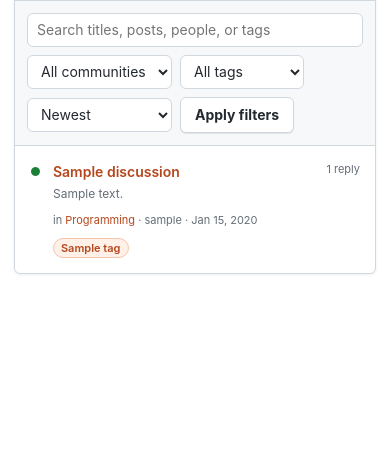
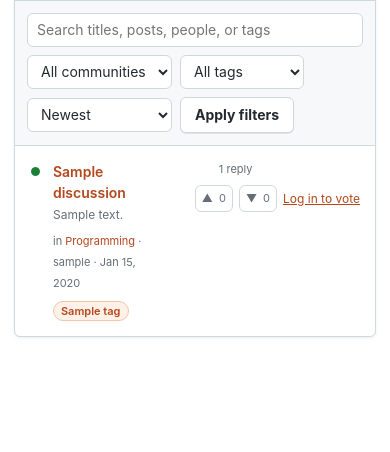
Before and after one commit to Hawserd1/Intelicommunity-Segismar-HomerGino-G01, a Django app: page /discussions/ in a window 390 px wide; the page is wider, and only the part inside the window is pictured. Shown: the part 315-767 px from the top of that part. Run offline with Django 5.2, Linux system fonts and the light colour scheme; data comes from the database, SQL or seed files in the repository; tables that the repository leaves empty hold one stand-in row (values such as "Sample post"); data that the repository does not hold is empty.

Commit message:
Add discussion voting

```diff
--- a/community/models.py
+++ b/community/models.py
@@ -86,3 +86,38 @@ class Reply(models.Model):
 
     def __str__(self):
         return f'Reply by {self.author} on {self.discussion}'
+
+
+class Vote(models.Model):
+    class Value(models.TextChoices):
+        UP = 'up', 'Upvote'
+        DOWN = 'down', 'Downvote'
+
+    discussion = models.ForeignKey(
+        Discussion,
+        on_delete=models.CASCADE,
+        related_name='votes',
+    )
+    user = models.ForeignKey(
+        settings.AUTH_USER_MODEL,
+        on_delete=models.CASCADE,
+        related_name='discussion_votes',
+    )
+    value = models.CharField(max_length=4, choices=Value.choices)
+    created_at = models.DateTimeField(auto_now_add=True)
+    updated_at = models.DateTimeField(auto_now=True)
+
+    class Meta:
+        constraints = [
+            models.UniqueConstraint(
+                fields=('discussion', 'user'),
+                name='unique_vote_per_user_discussion',
+            ),
+            models.CheckConstraint(
+                condition=models.Q(value__in=('up', 'down')),
+                name='vote_value_must_be_up_or_down',
+            ),
+        ]
+
+    def __str__(self):
+        return f'{self.get_value_display()} by {self.user} on {self.discussion}'
--- a/community/urls.py
+++ b/community/urls.py
@@ -14,6 +14,7 @@ urlpatterns = [
     path('discussions/new/', views.DiscussionCreateView.as_view(), name='discussion_create'),
     path('discussions/<int:pk>/', views.DiscussionDetailView.as_view(), name='discussion_detail'),
     path('discussions/<int:pk>/reply/', views.add_reply, name='reply_create'),
+    path('discussions/<int:pk>/vote/', views.vote_discussion, name='discussion_vote'),
     path('discussions/<int:pk>/edit/', views.DiscussionUpdateView.as_view(), name='discussion_update'),
     path('discussions/<int:pk>/delete/', views.DiscussionDeleteView.as_view(), name='discussion_delete'),
 ]
--- a/community/views.py
+++ b/community/views.py
@@ -2,8 +2,8 @@ from django.contrib import messages
 from django.contrib.auth.decorators import login_required
 from django.contrib.auth.mixins import LoginRequiredMixin
 from django.core.exceptions import PermissionDenied
-from django.db.models import Count, Q
-from django.http import HttpResponseNotAllowed
+from django.db.models import CharField, Count, OuterRef, Q, Subquery, Value
+from django.http import HttpResponseBadRequest, HttpResponseNotAllowed
 from django.shortcuts import get_object_or_404, redirect, render
 from django.urls import reverse, reverse_lazy
 from django.views.generic import CreateView, DeleteView, DetailView, ListView, UpdateView
@@ -11,7 +11,7 @@ from django.views.generic import CreateView, DeleteView, DetailView, ListView, U
 from accounts.models import CustomUser
 
 from .forms import DiscussionForm, ReplyForm
-from .models import CommunitySection, Discussion, Reply, Tag
+from .models import CommunitySection, Discussion, Reply, Tag, Vote
 
 
 DISCUSSION_SORTS = {
@@ -26,6 +26,31 @@ SECTION_SORTS = {
     'oldest': ('created_at', 'pk'),
     'popular': ('-follower_count', '-discussion_count', 'name'),
 }
+
+
+def _annotate_discussion_votes(request, queryset):
+    queryset = queryset.annotate(
+        upvote_count=Count(
+            'votes',
+            filter=Q(votes__value=Vote.Value.UP),
+            distinct=True,
+        ),
+        downvote_count=Count(
+            'votes',
+            filter=Q(votes__value=Vote.Value.DOWN),
+            distinct=True,
+        ),
+    )
+    if request.user.is_authenticated:
+        user_vote = Subquery(
+            Vote.objects.filter(
+                discussion_id=OuterRef('pk'),
+                user_id=request.user.pk,
+            ).values('value')[:1]
+        )
+    else:
+        user_vote = Value('', output_field=CharField())
+    return queryset.annotate(user_vote=user_vote)
 
 
 def _filter_discussions(request, queryset):
@@ -48,8 +73,10 @@ def _filter_discussions(request, queryset):
         queryset = queryset.filter(tags__pk=int(tag_id))
 
     sort = sort if sort in DISCUSSION_SORTS else 'newest'
+    queryset = queryset.annotate(reply_count=Count('replies', distinct=True))
+    queryset = _annotate_discussion_votes(request, queryset)
     return (
-        queryset.annotate(reply_count=Count('replies', distinct=True))
+        queryset
         .distinct()
         .order_by(*DISCUSSION_SORTS[sort])
         .prefetch_related('tags')
@@ -129,6 +156,7 @@ class DiscussionListView(ListView):
     model = Discussion
     template_name = 'community/discussion_list.html'
     context_object_name = 'discussions'
+
     def get_queryset(self):
         queryset, filters = _filter_discussions(
             self.request,
@@ -207,9 +235,12 @@ class DiscussionDetailView(DetailView):
     model = Discussion
     template_name = 'community/discussion_detail.html'
     context_object_name = 'discussion'
-    queryset = Discussion.objects.select_related('section', 'author').prefetch_related(
-        'replies__author', 'tags'
-    )
+
+    def get_queryset(self):
+        queryset = Discussion.objects.select_related(
+            'section', 'author'
+        ).prefetch_related('replies__author', 'tags')
+        return _annotate_discussion_votes(self.request, queryset)
 
     def get_context_data(self, **kwargs):
         context = super().get_context_data(**kwargs)
@@ -235,6 +266,15 @@ def add_reply(request, pk):
         messages.success(request, 'Your reply has been added.')
         return redirect(discussion)
 
+    discussion = get_object_or_404(
+        _annotate_discussion_votes(
+            request,
+            Discussion.objects.select_related('section', 'author').prefetch_related(
+                'replies__author', 'tags'
+            ),
+        ),
+        pk=pk,
+    )
     return render(
         request,
         'community/discussion_detail.html',
@@ -245,6 +285,33 @@ def add_reply(request, pk):
         },
         status=400,
     )
+
+
+@login_required
+def vote_discussion(request, pk):
+    if request.method != 'POST':
+        return HttpResponseNotAllowed(['POST'])
+
+    value = request.POST.get('value')
+    if value not in Vote.Value.values:
+        return HttpResponseBadRequest('Choose either an upvote or a downvote.')
+
+    discussion = get_object_or_404(Discussion, pk=pk)
+    vote, created = Vote.objects.get_or_create(
+        discussion=discussion,
+        user=request.user,
+        defaults={'value': value},
+    )
+    if created:
+        messages.success(request, 'Your vote has been recorded.')
+    elif vote.value == value:
+        vote.delete()
+        messages.success(request, 'Your vote has been removed.')
+    else:
+        vote.value = value
+        vote.save(update_fields=('value', 'updated_at'))
+        messages.success(request, 'Your vote has been changed.')
+    return redirect(discussion)
 
 
 def _can_manage_discussion(user, discussion):
--- a/dashboard/static/dashboard/site.css
+++ b/dashboard/static/dashboard/site.css
@@ -865,6 +865,79 @@ p {
     font-size: 11px;
 }
 
+.discussion-row-stats {
+    display: flex;
+    flex-shrink: 0;
+    flex-direction: column;
+    align-items: flex-end;
+    gap: 8px;
+}
+
+.vote-controls {
+    display: flex;
+    flex-wrap: wrap;
+    align-items: center;
+    gap: 6px;
+    margin-top: 12px;
+}
+
+.vote-controls form {
+    margin: 0;
+}
+
+.vote-button,
+.vote-total {
+    display: inline-flex;
+    min-height: 32px;
+    align-items: center;
+    justify-content: center;
+    gap: 6px;
+    padding: 4px 9px;
+    border: 1px solid var(--line);
+    border-radius: 6px;
+    background: var(--paper);
+    color: var(--muted);
+    font: inherit;
+    font-size: 12px;
+}
+
+.vote-button {
+    cursor: pointer;
+}
+
+.vote-button:hover,
+.vote-button:focus-visible {
+    border-color: var(--orange);
+    color: var(--orange-dark);
+}
+
+.vote-button:focus-visible {
+    outline: 2px solid rgb(232 93 36 / 25%);
+    outline-offset: 1px;
+}
+
+.vote-button.is-selected {
+    border-color: #f1c6ac;
+    background: var(--orange-pale);
+    color: var(--orange-dark);
+    font-weight: 650;
+}
+
+.vote-login {
+    font-size: 12px;
+}
+
+.vote-controls-compact {
+    margin-top: 0;
+}
+
+.vote-controls-compact .vote-button,
+.vote-controls-compact .vote-total {
+    min-height: 27px;
+    padding: 2px 6px;
+    font-size: 11px;
+}
+
 .form-panel-wide {
     width: min(760px, 100%);
 }
@@ -1104,6 +1177,11 @@ p {
         margin-left: 24px;
     }
 
+    .discussion-row-stats {
+        align-items: flex-start;
+        margin-left: 24px;
+    }
+
     .site-footer {
         flex-direction: column;
         gap: 2px;
--- /dev/null
+++ b/templates/community/_vote_controls.html
@@ -0,0 +1,20 @@
+<div class="vote-controls{% if compact %} vote-controls-compact{% endif %}" aria-label="Discussion votes">
+    {% if user.is_authenticated %}
+        <form method="post" action="{% url 'community:discussion_vote' discussion.pk %}">
+            {% csrf_token %}
+            <button class="vote-button{% if discussion.user_vote == 'up' %} is-selected{% endif %}" type="submit" name="value" value="up" aria-label="Upvote this discussion" aria-pressed="{% if discussion.user_vote == 'up' %}true{% else %}false{% endif %}">
+                <span aria-hidden="true">▲</span> {{ discussion.upvote_count }}
+            </button>
+        </form>
+        <form method="post" action="{% url 'community:discussion_vote' discussion.pk %}">
+            {% csrf_token %}
+            <button class="vote-button{% if discussion.user_vote == 'down' %} is-selected{% endif %}" type="submit" name="value" value="down" aria-label="Downvote this discussion" aria-pressed="{% if discussion.user_vote == 'down' %}true{% else %}false{% endif %}">
+                <span aria-hidden="true">▼</span> {{ discussion.downvote_count }}
+            </button>
+        </form>
+    {% else %}
+        <span class="vote-total"><span aria-hidden="true">▲</span> {{ discussion.upvote_count }} <span class="visually-hidden">upvotes</span></span>
+        <span class="vote-total"><span aria-hidden="true">▼</span> {{ discussion.downvote_count }} <span class="visually-hidden">downvotes</span></span>
+        <a class="vote-login" href="{% url 'accounts:login' %}?next={{ request.get_full_path|urlencode }}">Log in to vote</a>
+    {% endif %}
+</div>
--- a/templates/community/discussion_detail.html
+++ b/templates/community/discussion_detail.html
@@ -19,6 +19,7 @@
             {% endif %}
         </div>
         <div class="discussion-body">{{ discussion.body|linebreaks }}</div>
+        {% include "community/_vote_controls.html" %}
         {% if discussion.tags.exists %}
             <ul class="tag-list" aria-label="Discussion tags">
                 {% for tag in discussion.tags.all %}
--- a/templates/community/discussion_list.html
+++ b/templates/community/discussion_list.html
@@ -74,7 +74,10 @@
                                 </ul>
                             {% endif %}
                         </div>
-                        <span class="reply-count">{{ discussion.reply_count }} repl{{ discussion.reply_count|pluralize:"y,ies" }}</span>
+                        <div class="discussion-row-stats">
+                            <span class="reply-count">{{ discussion.reply_count }} repl{{ discussion.reply_count|pluralize:"y,ies" }}</span>
+                            {% include "community/_vote_controls.html" with compact=True %}
+                        </div>
                     </li>
                 {% endfor %}
             </ul>
--- a/templates/community/section_detail.html
+++ b/templates/community/section_detail.html
@@ -78,7 +78,10 @@
                                 </ul>
                             {% endif %}
                         </div>
-                        <span class="reply-count">{{ discussion.replies.count }} repl{{ discussion.replies.count|pluralize:"y,ies" }}</span>
+                        <div class="discussion-row-stats">
+                            <span class="reply-count">{{ discussion.reply_count }} repl{{ discussion.reply_count|pluralize:"y,ies" }}</span>
+                            {% include "community/_vote_controls.html" with compact=True %}
+                        </div>
                     </li>
                 {% endfor %}
             </ul>
--- a/templates/community/tag_detail.html
+++ b/templates/community/tag_detail.html
@@ -60,7 +60,10 @@
                                 {% endfor %}
                             </ul>
                         </div>
-                        <span class="reply-count">{{ discussion.reply_count }} repl{{ discussion.reply_count|pluralize:"y,ies" }}</span>
+                        <div class="discussion-row-stats">
+                            <span class="reply-count">{{ discussion.reply_count }} repl{{ discussion.reply_count|pluralize:"y,ies" }}</span>
+                            {% include "community/_vote_controls.html" with compact=True %}
+                        </div>
                     </li>
                 {% endfor %}
             </ul>
```
Also changed, not shown: community/tests.py (+73 -1 lines), README.md, community/migrations/0004_vote.py (added).
